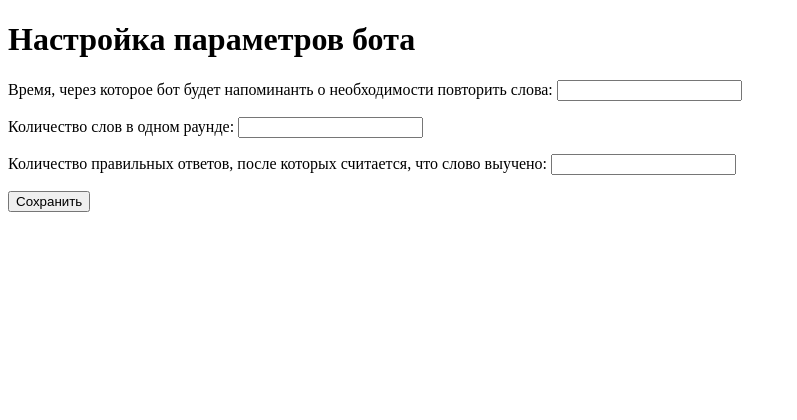
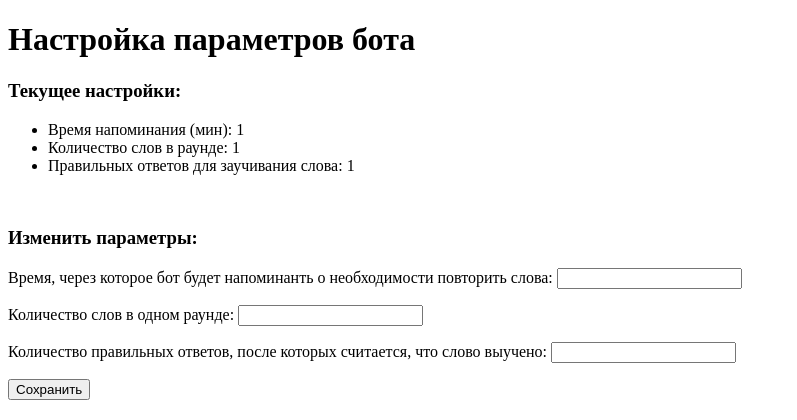
Before and after one commit to NeoPicos/viberbot, a Flask app: page /settings in a window 1280 px wide. Shown: the top 420 px of the page, without its empty margins (0-797 px from the left). Run offline with Flask 2, Linux system fonts and the light colour scheme; tables that the repository leaves empty hold one stand-in row (Sample ...).

Commit message:
Update request_page.html

```diff
--- a/templates/request_page.html
+++ b/templates/request_page.html
@@ -6,6 +6,14 @@
 </head>
 <body>
     <h1>Настройка параметров бота</h1>
+    <h3>Текущее настройки:</h3>
+    <ul>
+        <li>Время напоминания (мин): {{time}}</li>
+        <li>Количество слов в раунде: {{count_q}}</li>
+        <li>Правильных ответов для заучивания слова: {{count_learning}}</li>
+    </ul>
+
+    <br><h3>Изменить параметры:</h3>
     <form method = "GET" action = "/settings_done">
         <p>
             <lable for = "search_word">Время, через которое бот будет напоминанть о необходимости повторить слова:</lable>
```
